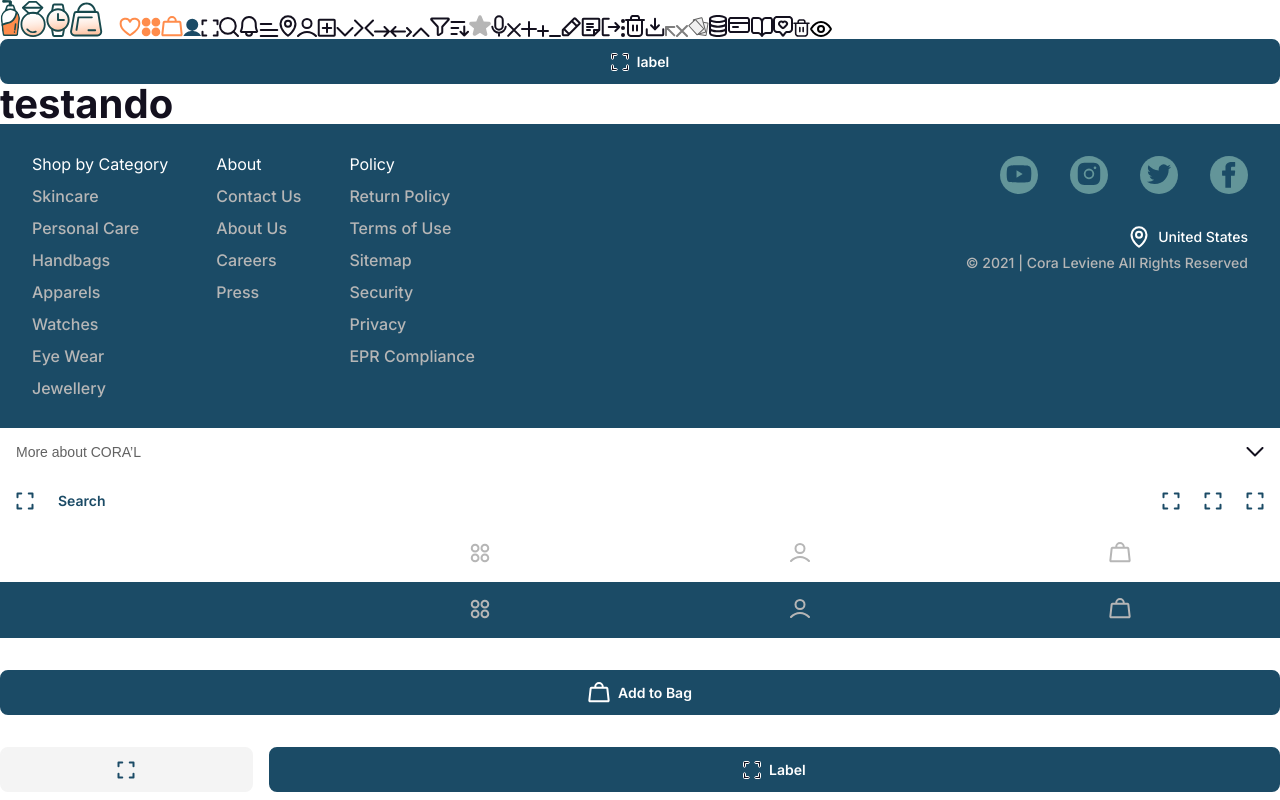
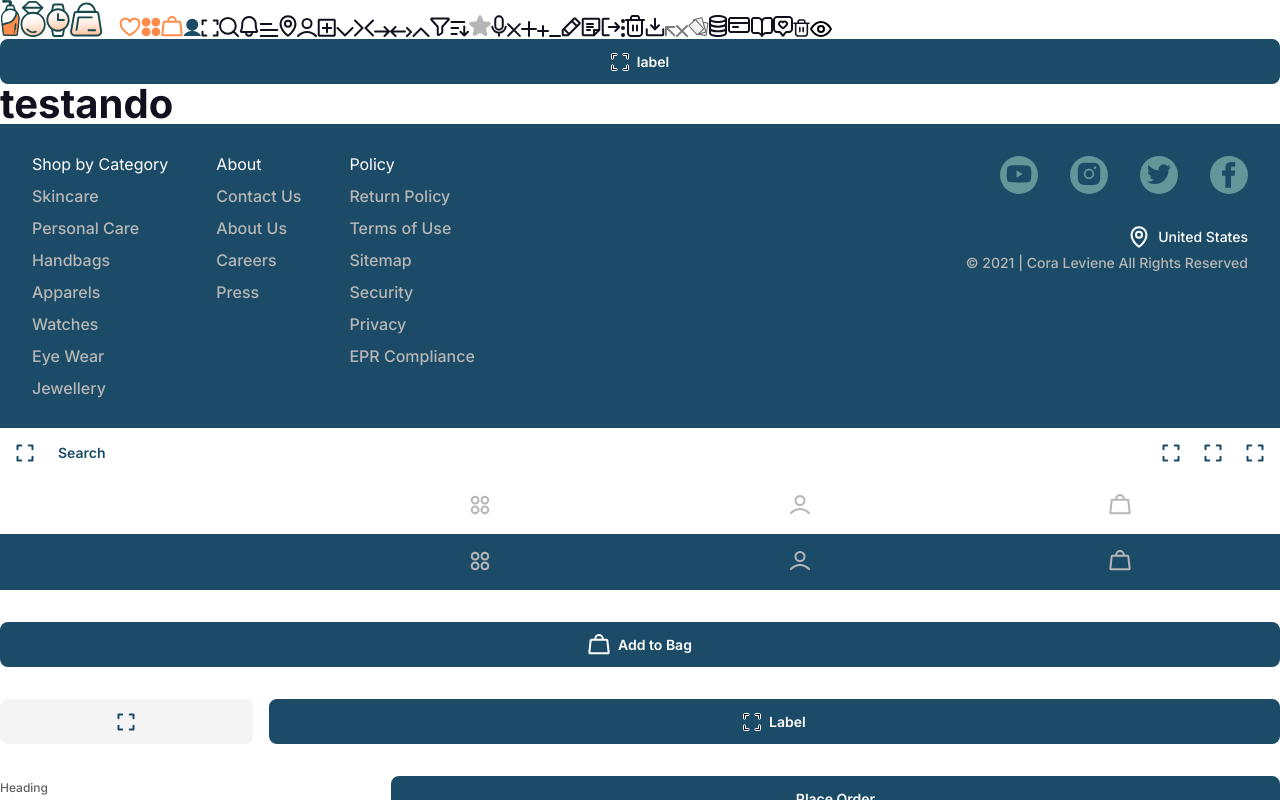
Before and after one commit to emanuelAlbuquerque/PWA-eCommerce, a React (Vite) app in the folder projeto-final/: page / in a window 1280 px wide. Shown: the top 800 px of the page. Built offline with nearby package versions, Linux system fonts and the light colour scheme; some icons are missing.

Commit message:
Alterando a respansividade e mudado o set do state

```diff
--- a/projeto-final/src/components/Accordian/Accordian.tsx
+++ b/projeto-final/src/components/Accordian/Accordian.tsx
@@ -12,11 +12,7 @@ export function Accordian({children}: AccordianProps){
   const [expandOn, setExpandOn] = useState(false)
 
     const expand = () => {
-        if(expandOn){
-          setExpandOn(false)
-        }else{
-          setExpandOn(true)
-        }
+        setExpandOn(!expandOn)
   }
 
   return(
--- a/projeto-final/src/components/Accordian/style.ts
+++ b/projeto-final/src/components/Accordian/style.ts
@@ -15,6 +15,10 @@ export const Button = styled.button`
 
   background: ${Theme.Colors.bright};
 
+  @media screen and (min-width: 1024px){
+    display: none;
+  }
+
   p{
     font-size: ${Theme.Typography.TitleMedium.size};
     font-weight: ${Theme.Typography.TitleMedium.weight};
```
